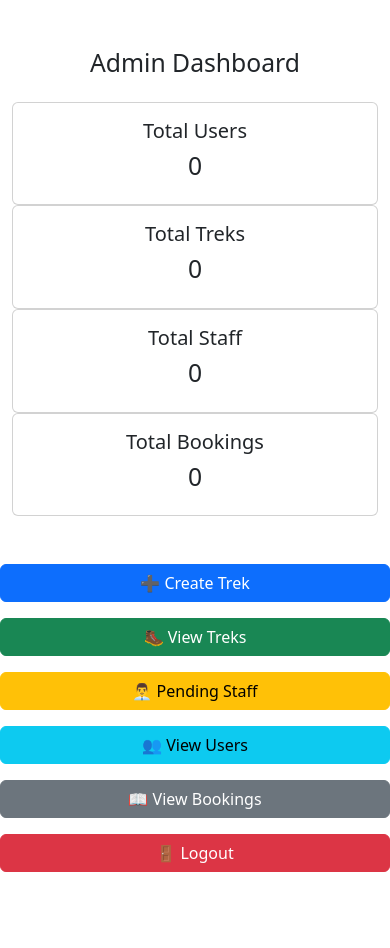
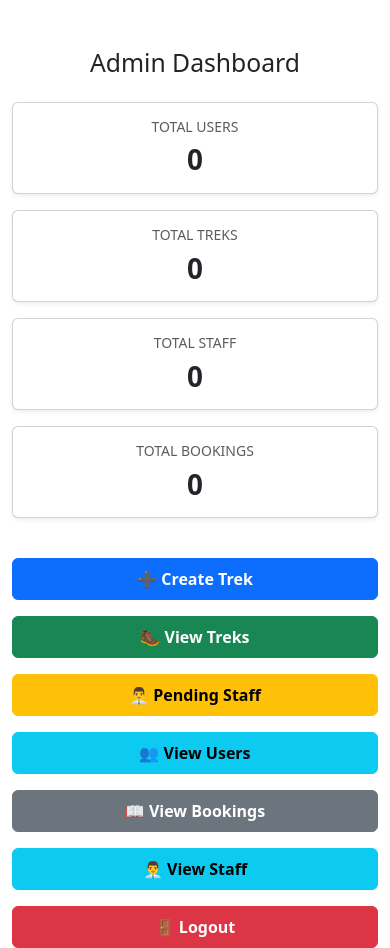
Before and after one commit to Ashwath-Kumar-Dev/Trekking-Management-Application, a Flask app: page /admin_dashboard in a window 390 px wide. Before the commit the page ends 872 px from the top, so only its background shows below. Run offline with Flask 3, Linux system fonts and the light colour scheme; the visitor is signed in with stand-in values (Sample User, id 1).

Commit message:
Complete Milestone 3: Admin Dashboard and Management

```diff
--- a/app.py
+++ b/app.py
@@ -5,6 +5,7 @@ from models import User,Trek,StaffProfile,Booking
 from werkzeug.security import generate_password_hash, check_password_hash
 from datetime import datetime
 from datetime import date
+from sqlalchemy import or_
 
 app= Flask(__name__)
 app.secret_key = "my_super_secret_key"
@@ -71,6 +72,9 @@ def login():
     password =request.form.get("password")
 
     user = User.query.filter_by(email=email).first()
+
+    if user.status == "BLACKLISTED":
+        return "Your account has been deactivated."
 
     if user and check_password_hash(user.password, password):
         session["user_id"] = user.id
@@ -206,6 +210,13 @@ def view_treks():
         return "Access Denied!"
 
     treks = Trek.query.all()
+
+    search=search = request.args.get("search")
+
+    if search:
+        treks= Trek.query.filter(or_(Trek.trek_name.contains(search),Trek.location.contains(search))).all()
+    else:
+        treks=Trek.query.all()
 
     return render_template("view_treks.html", treks=treks)
 
@@ -459,10 +470,80 @@ def view_users():
 
     users = User.query.all()
 
+    search = request.args.get("search")
+
+    if search:
+        users = User.query.filter(or_(User.username.contains(search),User.email.contains(search))).all()
+
+    else:
+        users =User.query.all()
+
     return render_template(
         "view_users.html",
         users=users
     )
+#View all Staff
+@app.route("/view_staff")
+def view_staff():
+
+    if "user_id" not in session:
+        return redirect("/login")
+
+    if session["role"] != "Admin":
+        return "Access Denied!"
+
+    search = request.args.get("search")
+
+    if search:
+        staffs = StaffProfile.query.join(User).filter(or_(User.username.contains(search),User.email.contains(search))).all()
+
+    else:
+        staffs =StaffProfile.query.all()
+
+
+    return render_template("view_staff.html", staffs=staffs)
+
+#Deactivate the staff
+@app.route("/deactivate_staff/<int:staff_id>")
+def deactivate_staff(staff_id):
+
+    if "user_id" not in session:
+        return redirect("/login")
+
+    if session["role"] != "Admin":
+        return "Access Denied!"
+
+    staff = StaffProfile.query.get_or_404(staff_id)
+
+    if staff.user.role == "Admin":
+        return "Cannot deactivate Admin."
+
+    staff.user.status = "BLACKLISTED"
+
+    db.session.commit()
+
+    return redirect("/view_staff")
+
+#Activate the staff
+@app.route("/activate_staff/<int:staff_id>")
+def activate_staff(staff_id):
+
+    if "user_id" not in session:
+        return redirect("/login")
+
+    if session["role"] != "Admin":
+        return "Access Denied!"
+
+    staff = StaffProfile.query.get_or_404(staff_id)
+
+    if staff.approval_status != "Approved":
+        return "Only approved staff can be activated."
+
+    staff.user.status = "ACTIVE"
+
+    db.session.commit()
+
+    return redirect("/view_staff")
 
 # Views all bookings in admin
 @app.route("/view_bookings")
@@ -480,6 +561,48 @@ def view_bookings():
         "view_bookings.html",
         bookings=bookings
     )
+
+#Deactivate the user
+@app.route("/deactivate_user/<int:user_id>")
+def deactivate_user(user_id):
+
+    if "user_id" not in session:
+        return redirect("/login")
+
+    if session["role"] != "Admin":
+        return "Access Denied!"
+
+    user = User.query.get_or_404(user_id)
+
+    if user.role == "Admin":
+        return "Cannot deactivate Admin."
+
+    user.status = "BLACKLISTED"
+
+    db.session.commit()
+
+    return redirect("/view_users")
+
+#Activate the user
+@app.route("/activate_user/<int:user_id>")
+def activate_user(user_id):
+
+    if "user_id" not in session:
+        return redirect("/login")
+
+    if session["role"] != "Admin":
+        return "Access Denied!"
+
+    user = User.query.get_or_404(user_id)
+
+    user.status = "ACTIVE"
+
+    db.session.commit()
+
+    return redirect("/view_users")
+
+
+
 with app.app_context():
     db.create_all()
 
--- a/templates/admin_dashboard.html
+++ b/templates/admin_dashboard.html
@@ -1,127 +1,78 @@
 <!DOCTYPE html>
-<html>
+<html lang="en">
 <head>
-
-<title>Admin Dashboard</title>
-
-<link href="https://cdn.jsdelivr.net/npm/bootstrap@5.3.3/dist/css/bootstrap.min.css"
-rel="stylesheet">
-
+    <meta charset="UTF-8">
+    <meta name="viewport" content="width=device-width, initial-scale=1.0">
+    <title>Admin Dashboard</title>
+    <link href="https://cdn.jsdelivr.net/npm/bootstrap@5.3.3/dist/css/bootstrap.min.css" rel="stylesheet">
 </head>
-
 <body>
 
     <div class="container mt-5">
+        <h2 class="text-center mb-4">Admin Dashboard</h2>
 
-        <h2 class="text-center">Admin Dashboard</h2>
 
-        <div class="row mt-4">
-
-        <div class="col-md-3">
-
-        <div class="card text-center">
-
-        <div class="card-body">
-
-            <h5>Total Users</h5>
-
-            <h2>{{ total_users }}</h2>
-
+        <div class="row g-3">
+            <div class="col-md-3">
+                <div class="card text-center h-100 shadow-sm">
+                    <div class="card-body">
+                        <h5 class="text-muted small text-uppercase">Total Users</h5>
+                        <h2 class="display-6 fw-bold m-0">{{ total_users }}</h2>
+                    </div>
+                </div>
+            </div>
+            <div class="col-md-3">
+                <div class="card text-center h-100 shadow-sm">
+                    <div class="card-body">
+                        <h5 class="text-muted small text-uppercase">Total Treks</h5>
+                        <h2 class="display-6 fw-bold m-0">{{ total_treks }}</h2>
+                    </div>
+                </div>
+            </div>
+            <div class="col-md-3">
+                <div class="card text-center h-100 shadow-sm">
+                    <div class="card-body">
+                        <h5 class="text-muted small text-uppercase">Total Staff</h5>
+                        <h2 class="display-6 fw-bold m-0">{{ total_staff }}</h2>
+                    </div>
+                </div>
+            </div>
+            <div class="col-md-3">
+                <div class="card text-center h-100 shadow-sm">
+                    <div class="card-body">
+                        <h5 class="text-muted small text-uppercase">Total Bookings</h5>
+                        <h2 class="display-6 fw-bold m-0">{{ total_bookings }}</h2>
+                    </div>
+                </div>
+            </div>
         </div>
 
+
+        <div class="row g-3  mt-4">
+            <div class="col-md-4">
+                <a href="/create_trek" class="btn btn-primary w-100 py-2 fw-semibold">➕ Create Trek</a>
+            </div>
+            <div class="col-md-4">
+                <a href="/view_treks" class="btn btn-success w-100 py-2 fw-semibold">🥾 View Treks</a>
+            </div>
+            <div class="col-md-4">
+                <a href="/pending_staff" class="btn btn-warning w-100 py-2 fw-semibold">👨‍💼 Pending Staff</a>
+            </div>
+            <div class="col-md-4">
+                <a href="/view_users" class="btn btn-info w-100 py-2 fw-semibold">👥 View Users</a>
+            </div>
+            <div class="col-md-4">
+                <a href="/view_bookings" class="btn btn-secondary w-100 py-2 fw-semibold">📖 View Bookings</a>
+            </div>
+            <div class="col-md-4">
+                <a href="/view_staff" class="btn btn-info w-100 py-2 fw-semibold">👨‍💼 View Staff</a>
+            </div>
+            <div class="col-md-4">
+                <a href="/logout" class="btn btn-danger w-100 py-2 fw-semibold">🚪 Logout</a>
+            </div>
         </div>
-
-        </div>
-
-        <div class="col-md-3">
-
-        <div class="card text-center">
-
-        <div class="card-body">
-
-            <h5>Total Treks</h5>
-
-            <h2>{{ total_treks }}</h2>
-
-        </div>
-
-        </div>
-
-        </div>
-
-        <div class="col-md-3">
-
-        <div class="card text-center">
-
-        <div class="card-body">
-
-            <h5>Total Staff</h5>
-
-            <h2>{{ total_staff }}</h2>
-
-        </div>
-
-        </div>
-
-        </div>
-
-        <div class="col-md-3">
-
-        <div class="card text-center">
-
-        <div class="card-body">
-
-            <h5>Total Bookings</h5>
-
-            <h2>{{ total_bookings }}</h2>
-
-        </div>
-
-        </div>
-
-        </div>
-
-        </div>
-
-</div>
-
-<div class="row mt-5">
-    <div class="col-md-4 mb-3">
-        <a href="/create_trek" class="btn btn-primary w-100">
-            ➕ Create Trek
-        </a>
     </div>
 
-    <div class="col-md-4 mb-3">
-        <a href="/view_treks" class="btn btn-success w-100">
-            🥾 View Treks
-        </a>
-    </div>
-
-    <div class="col-md-4 mb-3">
-        <a href="/pending_staff" class="btn btn-warning w-100">
-            👨‍💼 Pending Staff
-        </a>
-    </div>
-
-    <div class="col-md-4 mb-3">
-        <a href="/view_users" class="btn btn-info w-100">
-            👥 View Users
-        </a>
-    </div>
-
-    <div class="col-md-4 mb-3">
-        <a href="/view_bookings" class="btn btn-secondary w-100">
-            📖 View Bookings
-        </a>
-    </div>
-
-    <div class="col-md-4 mb-3">
-        <a href="/logout" class="btn btn-danger w-100">
-            🚪 Logout
-        </a>
-    </div>
-
-</div>
+    <script src="https://jsdelivr.net"></script>
 </body>
 </html>
```
Also changed, not shown: templates/view_staff.html (added, +136 -0 lines), templates/view_treks.html (+27 -0 lines), templates/view_users.html (+45 -0 lines).
